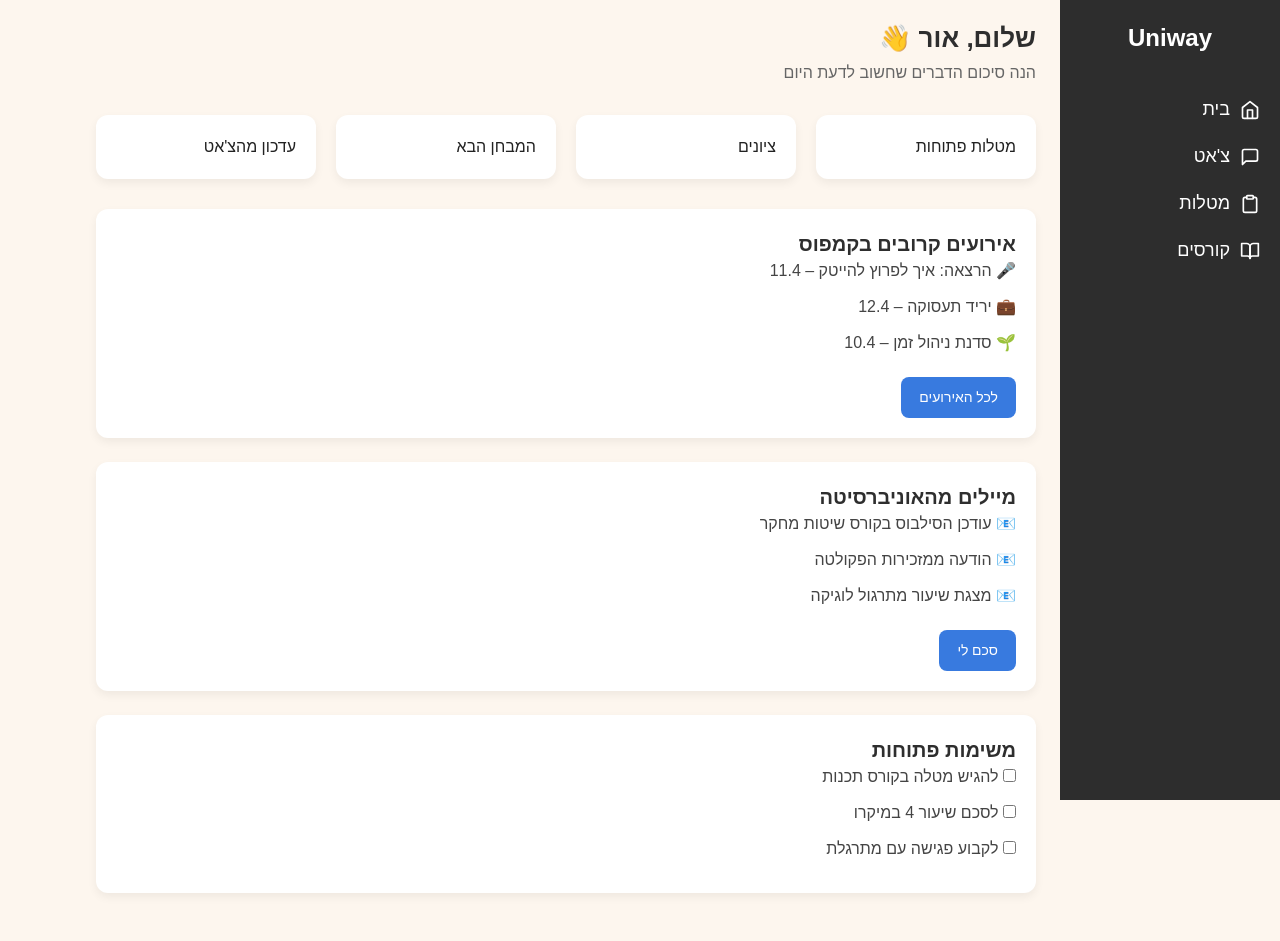
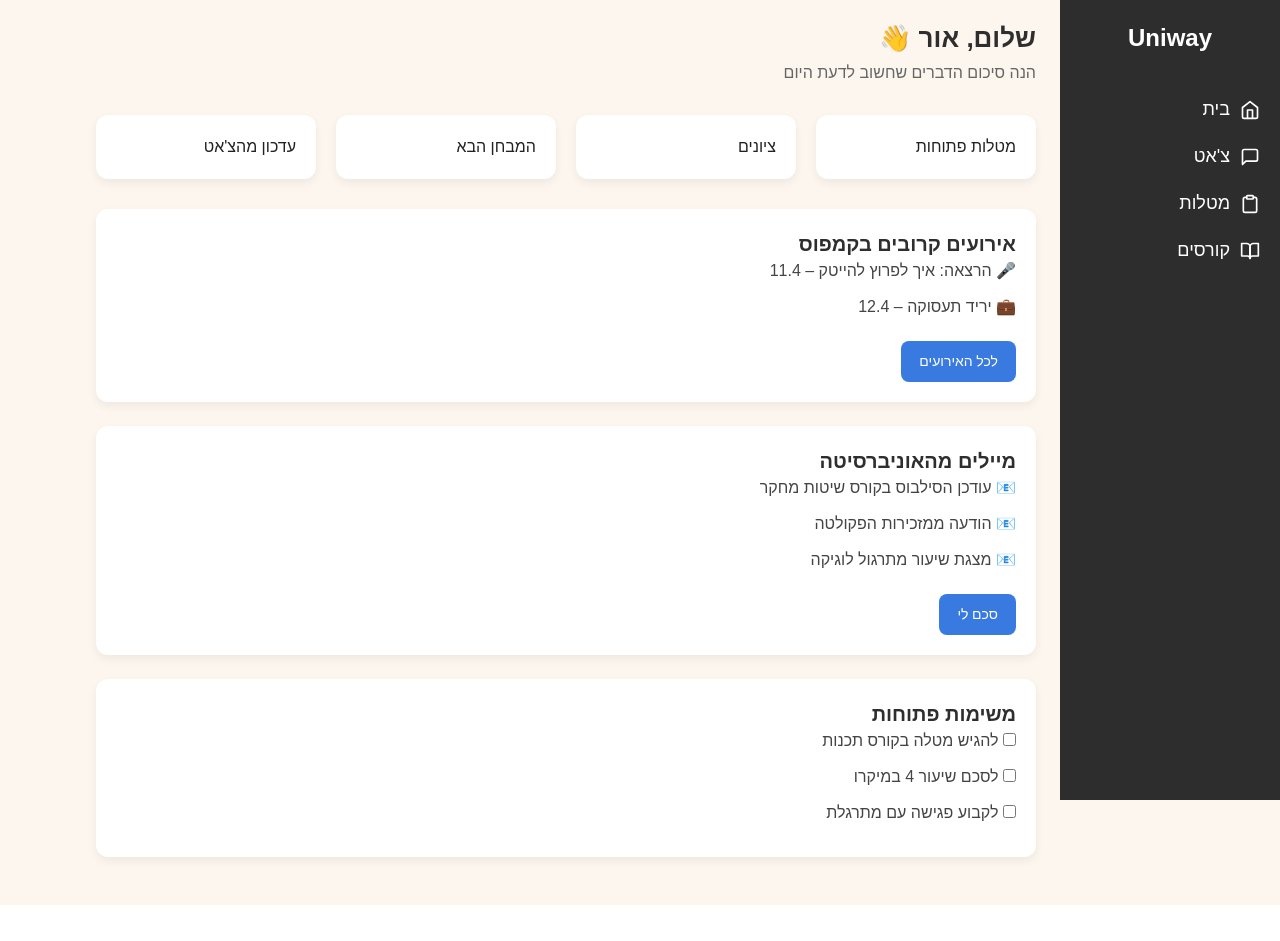
Before and after one commit to ortaizi/uniway, a React (Vite) app in the folder frontend/: page /dashboard in a window 1280 px wide. After the commit the page ends 905 px from the top, so only its background shows below. Built offline with nearby package versions, Linux system fonts and the light colour scheme; the HTML template or start-up script is replaced by a standard one.

Commit message:
Update EventsPanel.jsx

```diff
--- a/frontend/src/pages/dashboard/EventsPanel.jsx
+++ b/frontend/src/pages/dashboard/EventsPanel.jsx
@@ -7,7 +7,7 @@ export default function EventsPanel() {
       <ul>
         <li>🎤 הרצאה: איך לפרוץ להייטק – 11.4</li>
         <li>💼 יריד תעסוקה – 12.4</li>
-        <li>🌱 סדנת ניהול זמן – 10.4</li>
+
       </ul>
       <button>לכל האירועים</button>
     </section>
```
